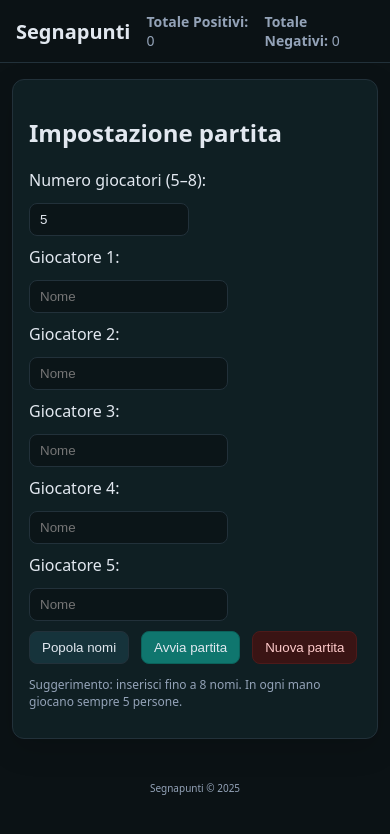
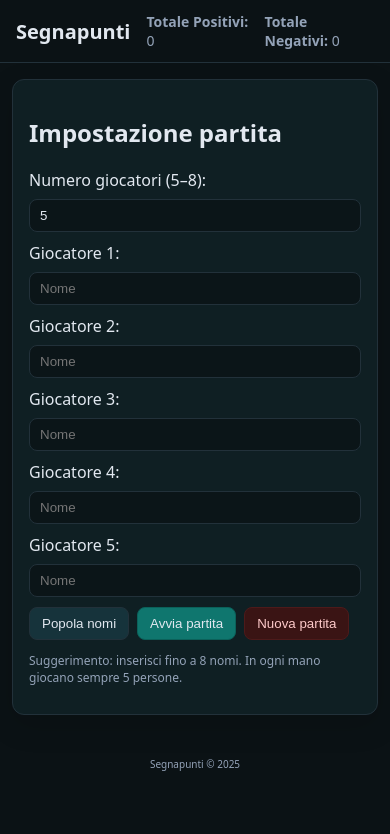
Before and after one commit to vlv229608-star/cinquino2.0, a plain HTML site: page index.html in a window 390 px wide. Drawn offline with Linux system fonts and the light colour scheme.

Commit message:
Update styles.css

```diff
--- a/styles.css
+++ b/styles.css
@@ -12,8 +12,13 @@
 }
 
 * { box-sizing: border-box; }
-html, body { margin: 0; padding: 0; background: var(--bg); color: var(--text); font-family: system-ui, -apple-system, Segoe UI, Roboto, 'Helvetica Neue', Arial, 'Noto Sans', 'Liberation Sans', sans-serif; }
-a { color: var(--accent); }
+html, body {
+  margin: 0; padding: 0;
+  background: var(--bg); color: var(--text);
+  font-family: system-ui, -apple-system, Segoe UI, Roboto, 'Helvetica Neue', Arial, 'Noto Sans', 'Liberation Sans', sans-serif;
+  -webkit-font-smoothing: antialiased; -moz-osx-font-smoothing: grayscale;
+}
+a { color: var(--accent); text-decoration: none; }
 
 .app-header {
   position: sticky; top: 0; z-index: 10;
@@ -55,10 +60,16 @@ label { min-width: 150px; }
 button {
   background: #16333b; color: var(--text); border: 1px solid var(--border);
   padding: 8px 12px; border-radius: 8px; cursor: pointer;
+  transition: transform 0.02s ease-in-out, filter 0.15s;
 }
+button:hover { filter: brightness(1.05); }
+button:active { transform: translateY(1px); }
 button.primary { background: var(--accent-dark); border-color: #0b615a; }
 button.secondary { background: #14272e; }
 button.danger { background: #3a1414; border-color: #4d1a1a; color: #fecaca; }
+
+/* NUOVO: variante compatta per l'header */
+button.small { padding: 6px 8px; font-size: 12px; }
 
 .file input { display: none; }
 .file { background: #14272e; padding: 8px 12px; border-radius: 8px; border: 1px dashed var(--border); cursor: pointer; }
@@ -78,13 +89,17 @@ thead th { color: var(--muted); font-weight: 600; }
 .score-row.active { background: rgba(14,165,166,0.12); border-radius: 6px; }
 
 .chips { display: flex; gap: 8px; flex-wrap: wrap; }
-.chip { background: #12292f; border: 1px solid var(--border); color: var(--text); padding: 4px 8px; border-radius: 999px; font-size: 12px; }
+.chip {
+  background: #12292f; border: 1px solid var(--border);
+  color: var(--text); padding: 4px 8px; border-radius: 999px; font-size: 12px;
+}
 .chip.warn { background: #2b1f05; border-color: #6b4f0e; color: #fde68a; }
 .chip.ghost { opacity: 0.7; }
 
 dialog {
   border: 1px solid var(--border);
   border-radius: 12px; padding: 16px; background: var(--card); color: var(--text);
+  max-width: 720px; width: calc(100% - 32px);
 }
 dialog::backdrop { backdrop-filter: blur(2px); background: rgba(0,0,0,0.4); }
 
@@ -92,3 +107,10 @@ dialog::backdrop { backdrop-filter: blur(2px); background: rgba(0,0,0,0.4); }
 .check { display: flex; align-items: center; gap: 8px; padding: 6px 8px; background: #0b1518; border: 1px solid var(--border); border-radius: 8px; }
 
 .app-footer { text-align: center; color: var(--muted); padding: 24px 0; font-size: 12px; }
+
+/* Small screens */
+@media (max-width: 480px) {
+  label { min-width: auto; width: 100%; }
+  input[type="text"], input[type="number"], select { width: 100%; }
+  .row { gap: 8px; }
+}
```
